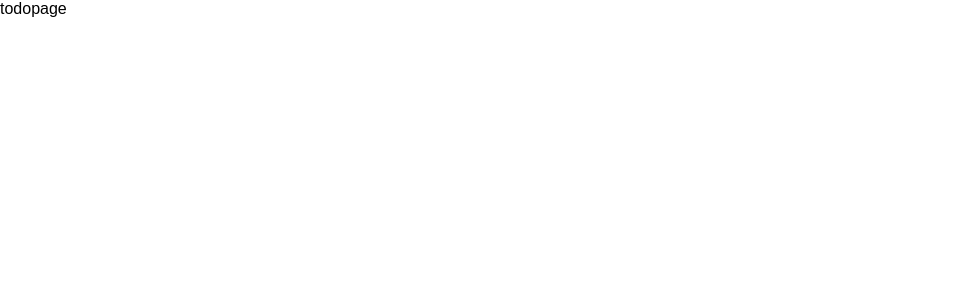
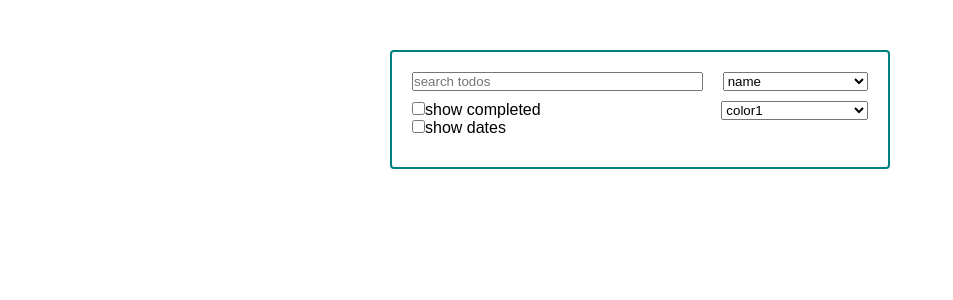
Before and after one commit to dimanedev/react-todo-app, a React (Create React App) app: page / in a window 1280 px wide. Shown: the top 300 px of the page, without its empty margins (0-953 px from the left). Built offline with nearby package versions, Linux system fonts and the light colour scheme.

Commit message:
created filter box basic layout

```diff
--- /dev/null
+++ b/src/components/filter-box/FilterBox.tsx
@@ -0,0 +1,56 @@
+import React from "react";
+import "./filter-box.scss";
+
+type Props = {};
+
+const FilterBox = (props: Props) => {
+  return (
+    <div className="filterbox">
+      <div className="filterbox__row">
+        <input
+          className="filterbox__search"
+          type="text"
+          placeholder="search todos"
+        />
+        <select className="filterbox__select">
+          <option value="v" disabled>
+            sort by
+          </option>
+          <option value="v">name</option>
+          <option value="v">date created</option>
+        </select>
+      </div>
+      <div className="filterbox__row">
+        <div className="filterbox__checkboxes">
+          <div className="checkbox">
+            <input
+              className="checkbox__btn"
+              type="checkbox"
+              value="show completed"
+              id="show-completed-checkbox"
+            />
+            <label htmlFor="show-completed-checkbox">show completed</label>
+          </div>
+          <div className="checkbox">
+            <input
+              className="checkbox__btn"
+              type="checkbox"
+              value="show completed"
+              id="show-dates-checkbox"
+            />
+            <label htmlFor="show-dates-checkbox">show dates</label>
+          </div>
+        </div>
+        <select className="filterbox__select">
+          <option value="v" disabled>
+            color:
+          </option>
+          <option value="v">color1</option>
+          <option value="v">color2</option>
+        </select>
+      </div>
+    </div>
+  );
+};
+
+export default FilterBox;
--- /dev/null
+++ b/src/components/filter-box/filter-box.scss
@@ -0,0 +1,29 @@
+.filterbox {
+  width: 60%;
+  max-width: 500px;
+  height: auto;
+  margin: 50px auto;
+  border: 2px solid teal;
+  border-radius: 4px;
+  padding: 20px;
+
+  &__row {
+    width: 100%;
+    display: flex;
+    column-gap: 20px;
+    margin-bottom: 10px;
+    align-items: start;
+  }
+
+  &__search {
+    flex: 8;
+  }
+
+  &__select {
+    flex: 4;
+  }
+
+  &__checkboxes {
+    flex: 8;
+  }
+}
--- a/src/pages/Todopage.tsx
+++ b/src/pages/Todopage.tsx
@@ -1,9 +1,14 @@
 import React from "react";
+import FilterBox from "../components/filter-box/FilterBox";
 
 type Props = {};
 
 const Todopage = (props: Props) => {
-  return <div>todopage</div>;
+  return (
+    <div>
+      <FilterBox />
+    </div>
+  );
 };
 
 export default Todopage;
```
